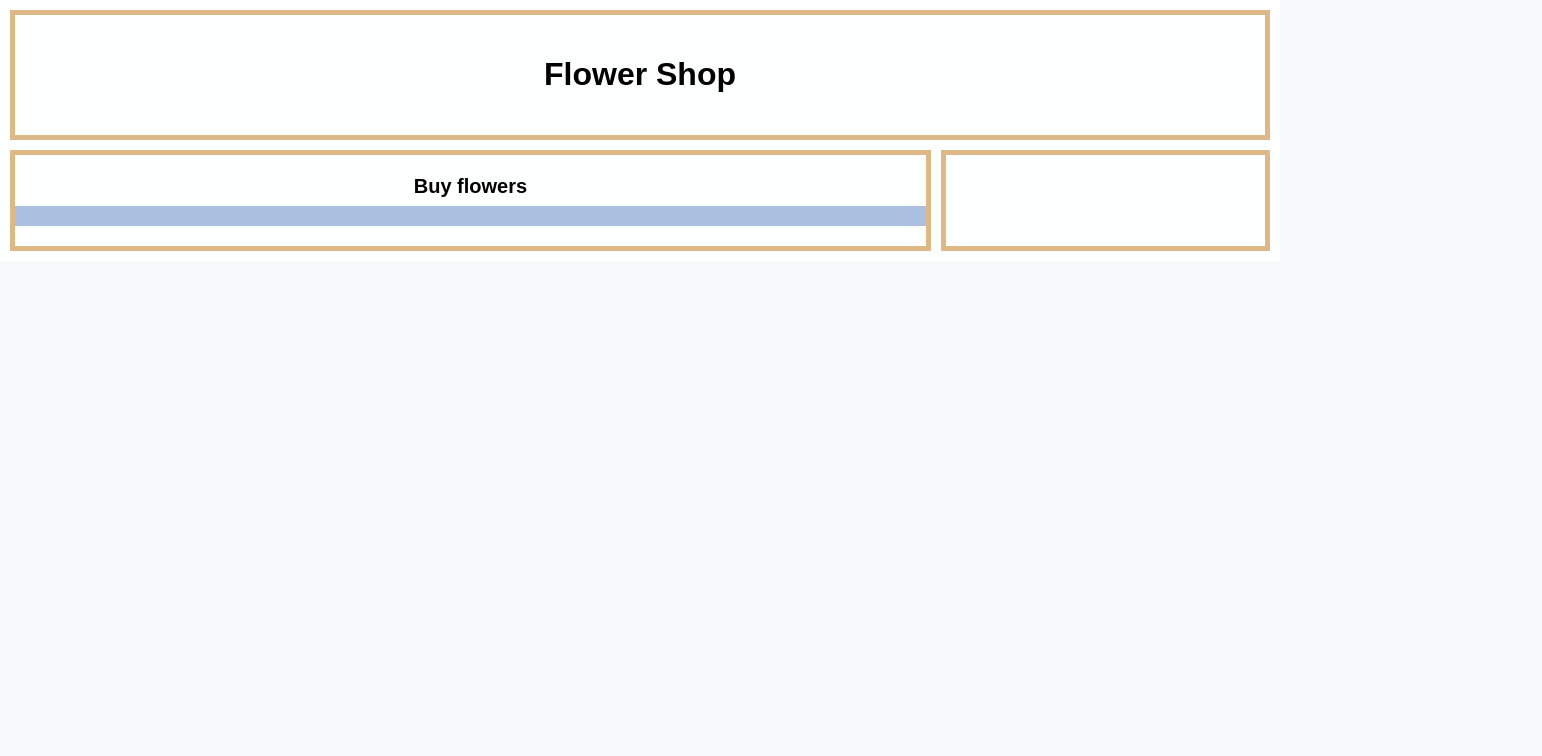
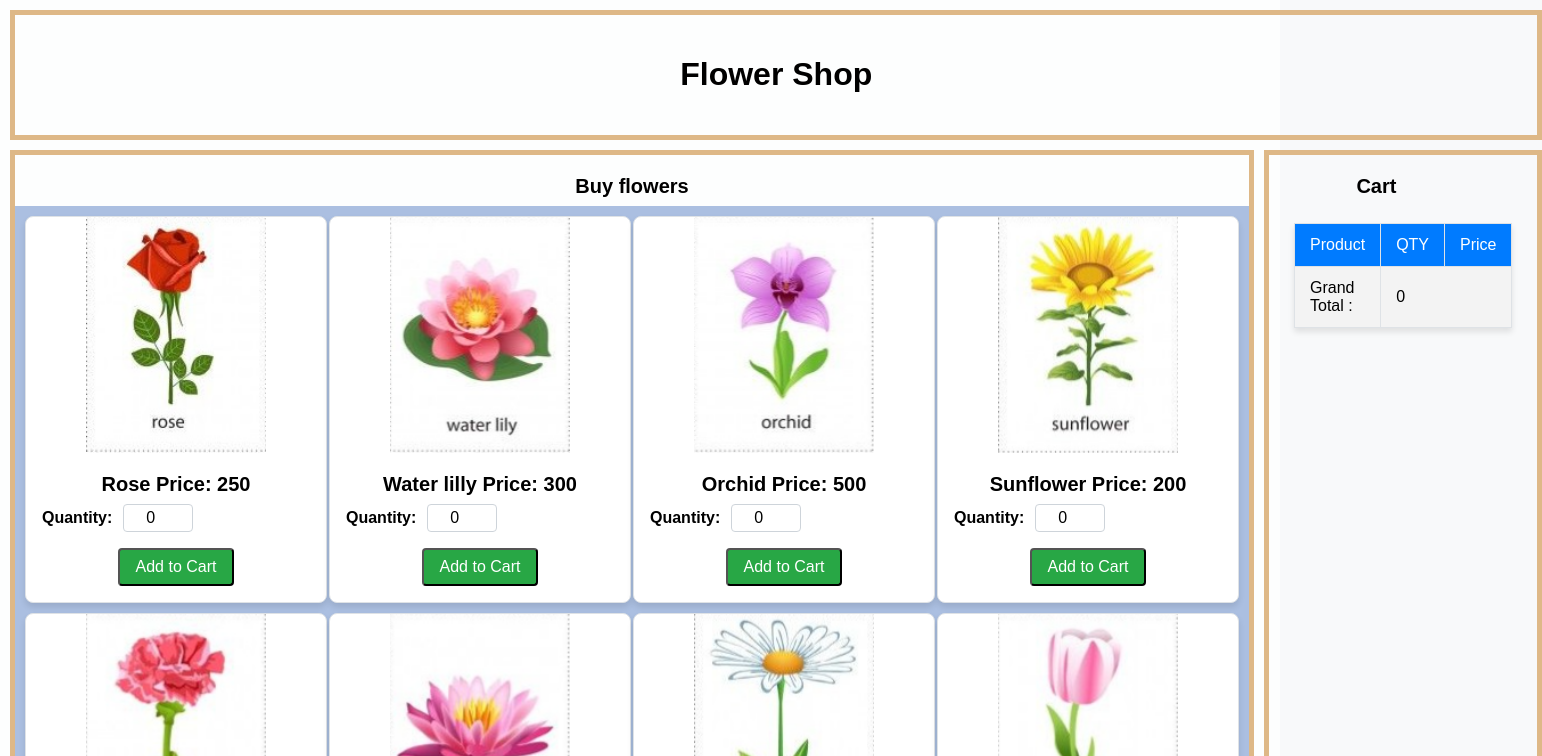
Before and after one commit to Mobile-Communication-ComputingIT3133/ICA-01, a React (Create React App) app in the folder ica01/: page / in a window 1280 px wide. Shown: the top 756 px of the page, 1542 px wide, since content can reach past the window. Built offline with nearby package versions, Linux system fonts and the light colour scheme.

Commit message:
products updated

```diff
--- a/ica01/src/components/Products.js
+++ b/ica01/src/components/Products.js
@@ -1,8 +1,20 @@
+import {useState} from 'react'
+import '../assets/CSS/layout.css';
+import Cart from './Cart';
 
-import '../assets/CSS/layout.css';
+import flowers from './FlowerDB';
+import Product from './Product';
 
 
 export default function Products(){
+
+    const [items, setItems] = useState([]);
+    const [grandTotal, setGrandTotal] = useState(0);
+
+    const addToCart = (item)=>{
+        setItems([...items, item]);
+        setGrandTotal((prev)=> prev+item.price);
+    }
 
     return(
         <>
@@ -14,13 +26,15 @@ export default function Products(){
                 <div className="grid-container">
                     {
                         //product
+                        flowers.map((flower)=>(<Product data={flower} cartFunc={addToCart}/>))
                     }
                 </div>
 
             </div>
             <div className="item3">
                 {
-                //cart
+                    //cart
+                    <Cart items={items} total={grandTotal}/>
                 }
             </div>
         </>
```
